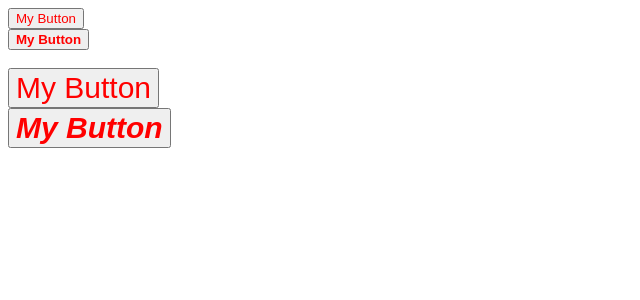
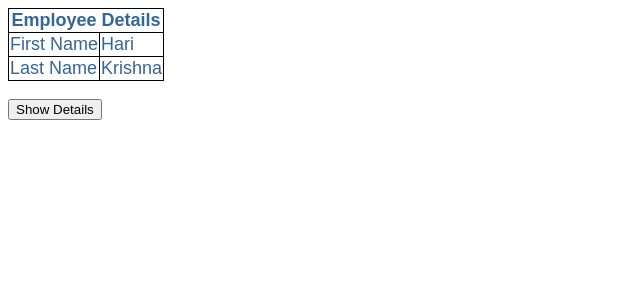
Before and after one commit to kothagundla1/angular2-funda, an Angular app in the folder kudvenkat/: page / in a window 1280 px wide. Shown: the top 300 px of the page, without its empty margins (0-640 px from the left). Built offline with nearby package versions, Linux system fonts and the light colour scheme.

Commit message:
this is hari

```diff
--- a/kudvenkat/src/app/app.component.html
+++ b/kudvenkat/src/app/app.component.html
@@ -1,15 +1 @@
-<button style="color:red">My Button</button>
-<br>
-<button style='color:red'
-        [style.font-weight]="isBold ? 'bold' : 'normal'">My Button
-</button>
-
-<br>  <br>
-
-<button style='color:red'
-        [style.font-size.px]="fontSize">My Button
-</button>
-
-<br>
-
-<button style='color:red' [ngStyle]="addStyles()">My Button</button>
+<app-employee></app-employee>
--- a/kudvenkat/src/app/app.component.ts
+++ b/kudvenkat/src/app/app.component.ts
@@ -16,7 +16,7 @@
       'font-style': this.isItalic ? 'italic' : 'normal',
       'font-size.px': this.fontSize
     };
-
     return styles;
   }
+
 }
--- a/kudvenkat/src/app/employee/employee.component.html
+++ b/kudvenkat/src/app/employee/employee.component.html
@@ -15,11 +15,11 @@
     <td>Last Name</td>
     <td>{{lastName}}</td>
   </tr>
-  <tr>
+  <tr *ngIf="showDetails">
     <td>Gender</td>
     <td>{{gender}}</td>
   </tr>
-  <tr>
+  <tr *ngIf="showDetails">
     <td>Age</td>
     <td>{{age}}</td>
   </tr>
@@ -27,3 +27,5 @@
   </tbody>
 
 </table>
+<br>
+<button (click)="toggleDetails()">  {{showDetails ? 'Hide' : 'Show'}} Details</button>
--- a/kudvenkat/src/app/employee/employee.component.ts
+++ b/kudvenkat/src/app/employee/employee.component.ts
@@ -6,16 +6,17 @@
   styleUrls: ['./employee.component.css']
 })
 export class EmployeeComponent implements OnInit {
-
   constructor() { }
-
-  ngOnInit() {
-  }
+  ngOnInit() {}
   columnSpan: number = 2;
   firstName : string = 'Hari';
   lastName : string = 'Krishna';
   gender : string = 'Male';
   age : string = '24';
+  showDetails: boolean = false;
 
+toggleDetails(): void{
+  this.showDetails = !this.showDetails;
 
 }
+}
```
